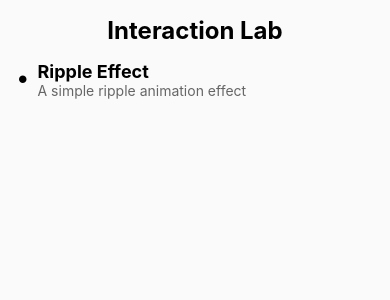
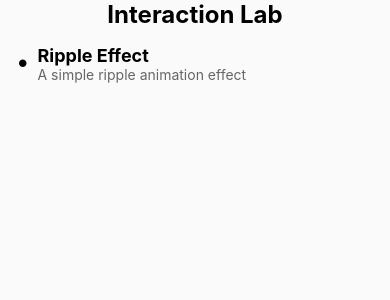
Before and after one commit to taewoongheo/react-native-motion-lab, a React Native app: screen / in a window 390 px wide. Shown: the top 300 px of the page. Built offline with nearby package versions, Linux system fonts and the light colour scheme.

Commit message:
fix: apply safe area only on main screen
Safe area padding removed from other screens

```diff
--- a/App.tsx
+++ b/App.tsx
@@ -6,8 +6,8 @@ import {GestureHandlerRootView} from 'react-native-gesture-handler';
 import {StatusBar, StyleSheet} from 'react-native';
 import {colors} from './src/constants/colors';
 
-import {SafeAreaProvider, SafeAreaView} from 'react-native-safe-area-context';
-import RippleEffect from './src/interactions/RippleEffect/RippleEffect';
+import {SafeAreaProvider} from 'react-native-safe-area-context';
+import RippleEffect from './src/interactions/ripple-effect/RippleEffect';
 
 export type RootStackParamList = {
   Main: undefined;
@@ -24,7 +24,6 @@ function App(): React.JSX.Element {
           barStyle="dark-content"
           backgroundColor={colors.background}
         />
-        <SafeAreaView style={styles.container}>
         <NavigationContainer>
           <Stack.Navigator
             initialRouteName="Main"
@@ -43,7 +42,6 @@ function App(): React.JSX.Element {
             />
           </Stack.Navigator>
         </NavigationContainer>
-        </SafeAreaView>
       </SafeAreaProvider>
     </GestureHandlerRootView>
   );
--- a/src/interactions/RippleEffect/RippleEffect.tsx
+++ b/src/interactions/ripple-effect/RippleEffect.tsx
@@ -10,7 +10,7 @@ import {Canvas, Circle} from '@shopify/react-native-skia';
 import {colors} from '../../constants/colors';
 
 const DIAMETER = 100;
-const EXPANSION_DURATION = 1000;
+const EXPANSION_DURATION = 400;
 
 const RippleEffect = () => {
   const x = useSharedValue(0);
@@ -31,7 +31,7 @@ const RippleEffect = () => {
     y.value = e.y;
 
     r.value = withSequence(
-      withTiming(DIAMETER * 10, {duration: EXPANSION_DURATION}),
+      withTiming(DIAMETER * 4, {duration: EXPANSION_DURATION}),
       withTiming(0, {duration: 0}),
     );
     opacity.value = withSequence(
--- a/src/main.tsx
+++ b/src/main.tsx
@@ -4,6 +4,7 @@ import {theme} from './constants/theme';
 import {useNavigation} from '@react-navigation/native';
 import {RootStackParamList} from '../App';
 import {NativeStackNavigationProp} from '@react-navigation/native-stack';
+import {useSafeAreaInsets} from 'react-native-safe-area-context';
 
 type MainNavigationProp = NativeStackNavigationProp<RootStackParamList>;
 
@@ -43,9 +44,14 @@ const ListItem = ({
 
 const Main = () => {
   const navigation = useNavigation<MainNavigationProp>();
+  const insets = useSafeAreaInsets();
 
   return (
-    <View style={styles.screen}>
+    <View
+      style={[
+        styles.screen,
+        {paddingTop: insets.top, paddingBottom: insets.bottom},
+      ]}>
       <Text style={styles.title}>Interaction Lab</Text>
 
       <View style={styles.listContainer}>
```
Lines whose indentation alone changed are shown as unchanged.
